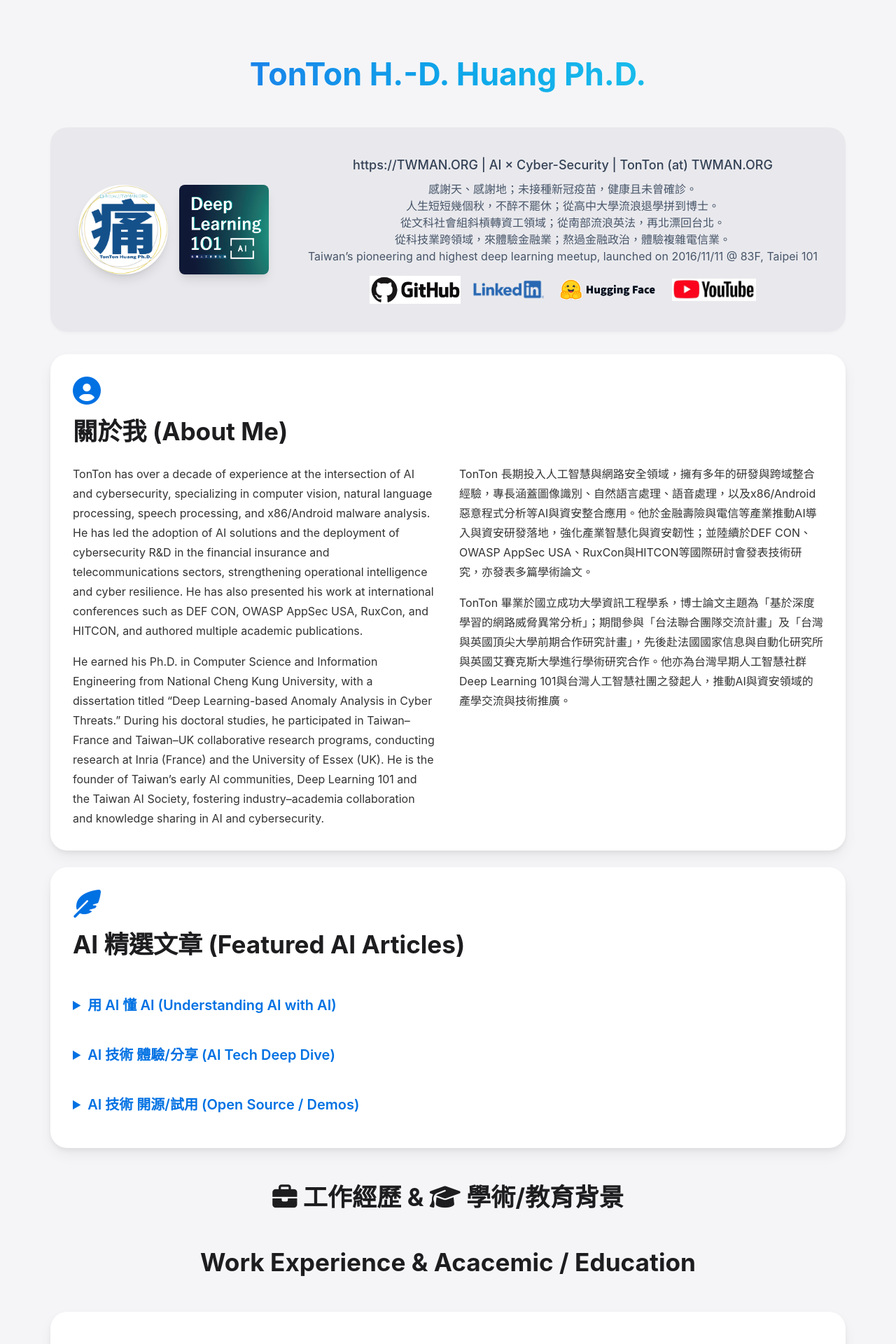
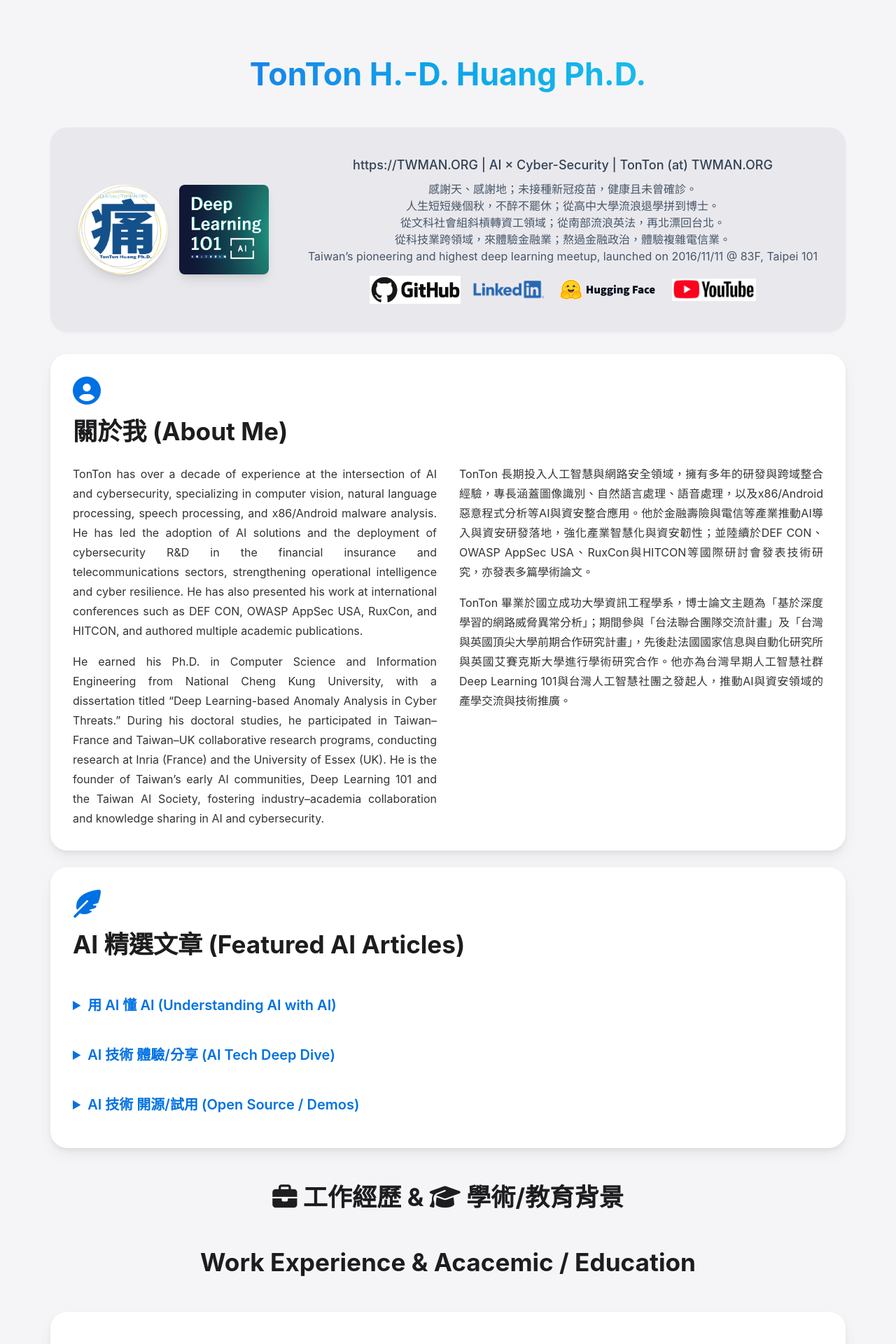
Before and after one commit to Deep-Learning-101/TonTon, a Jekyll site: the page index.html, which Jekyll copies as it is, in a window 1280 px wide. Shown: the top 1920 px of the page at 70% size. Built offline with Jekyll 4.4.1, drawn with Linux system fonts in a browser that asks for light colours; nearby versions of some CDN libraries.

Commit message:
Update index.html

```diff
--- a/index.html
+++ b/index.html
@@ -158,7 +158,7 @@
         <div class="bento-box motion-div">
             <i class="fas fa-user-circle icon-large"></i>
             <h2 class="bento-title-large">關於我 (About Me)</h2>
-            <div class="grid grid-cols-1 md:grid-cols-2 gap-8 bento-text">
+            <div class="grid grid-cols-1 md:grid-cols-2 gap-8 bento-text text-justify">
                 <div>
                     <p>TonTon has over a decade of experience at the intersection of AI and cybersecurity, specializing in computer vision, natural language processing, speech processing, and x86/Android malware analysis. He has led the adoption of AI solutions and the deployment of cybersecurity R&D in the financial insurance and telecommunications sectors, strengthening operational intelligence and cyber resilience. He has also presented his work at international conferences such as DEF CON, OWASP AppSec USA, RuxCon, and HITCON, and authored multiple academic publications.</p>
                     <p>He earned his Ph.D. in Computer Science and Information Engineering from National Cheng Kung University, with a dissertation titled “Deep Learning-based Anomaly Analysis in Cyber Threats.” During his doctoral studies, he participated in Taiwan–France and Taiwan–UK collaborative research programs, conducting research at Inria (France) and the University of Essex (UK). He is the founder of Taiwan’s early AI communities, Deep Learning 101 and the Taiwan AI Society, fostering industry–academia collaboration and knowledge sharing in AI and cybersecurity.</p>
```
